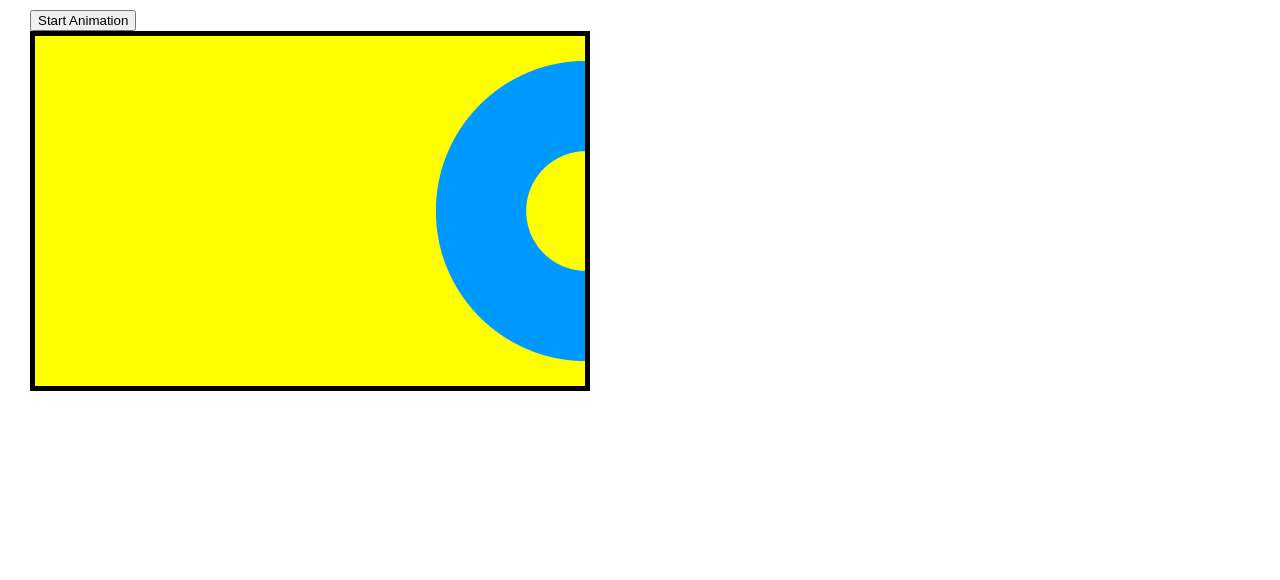
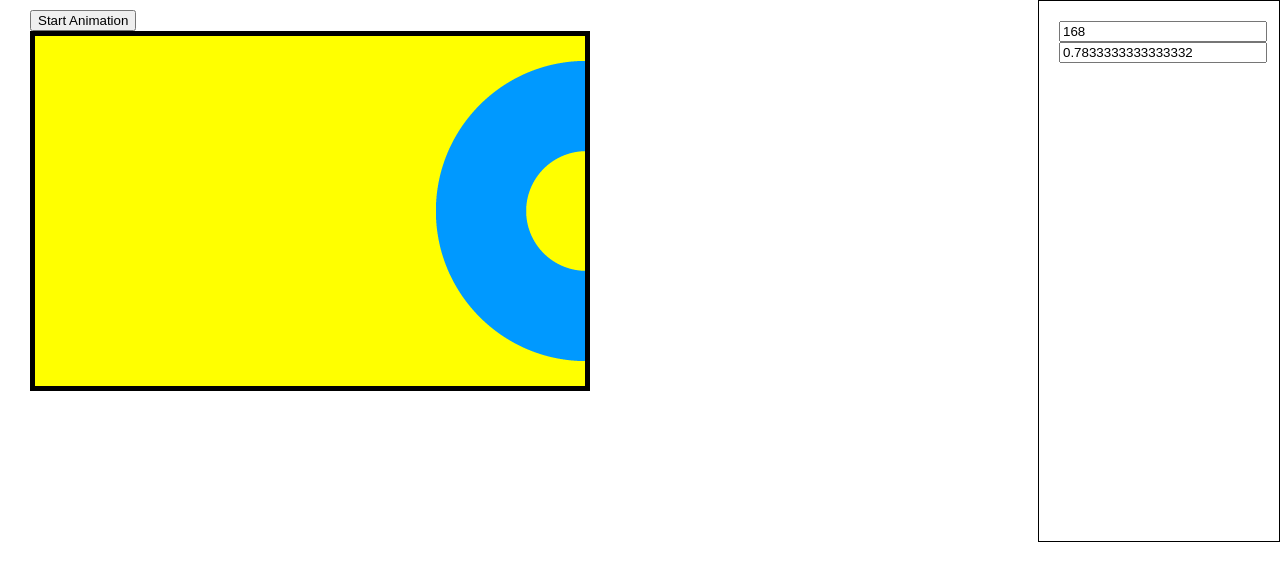
Before and after one commit to finnishandy/Easing, a plain HTML site: page easing-2.html in a window 1280 px wide. Both pictures are taken after a click on the button "Start Animation". Drawn offline with Linux system fonts and the light colour scheme.

Commit message:
fps base

```diff
--- a/easing-2.html
+++ b/easing-2.html
@@ -26,9 +26,16 @@
             left: 50px;
             top: 25px;
         }
+
+        #animationStatus { position: fixed; top: 0px; right: 0px; width: 200px; height: 500px; border: 1px solid black; padding: 20px; }
+        #animationStatus input { width: 100%; }
     </style>
 </head>
 <input type="button" name="start" id="startAnimation" value="Start Animation" />
+<div id="animationStatus">
+    <input type="text" id="fps"/>
+    <input type="text" id="progress"/>
+</div>
 <body>
 <div id="contentContainer">
     <img id="thing" alt="the thing" height="300" src="images/donut.png" width="300">
@@ -170,11 +177,16 @@
 
     var start = null;
     var element = theThing;
+    var fpsCounter;
+    var fpsEl = document.querySelector("#fps");
+    var progressEl = document.querySelector("#progress");
 
     function step(timestamp) {
+        fpsCounter++;
         if (!start) start = timestamp / 1000;
         var progress = (timestamp/ 1000) - start;
-
+        fpsEl.value = (fpsCounter);
+        progressEl.value = progress % 1;
         var x = Easing.easeOutElastic(progress, 0, 400, 4);
         console.log("x: " + x);
         //element.style.left = Math.pow(progress/100, 2) + "px";
@@ -190,7 +202,10 @@
 
     document.querySelector("#startAnimation").addEventListener("click", function(){
         start = null;
+        fpsCounter = 0;
         window.requestAnimationFrame(step);
+
+        //start different loop for calculating fps. Compare counter to previous hit and calculate average.
     });
 </script>
 
```
